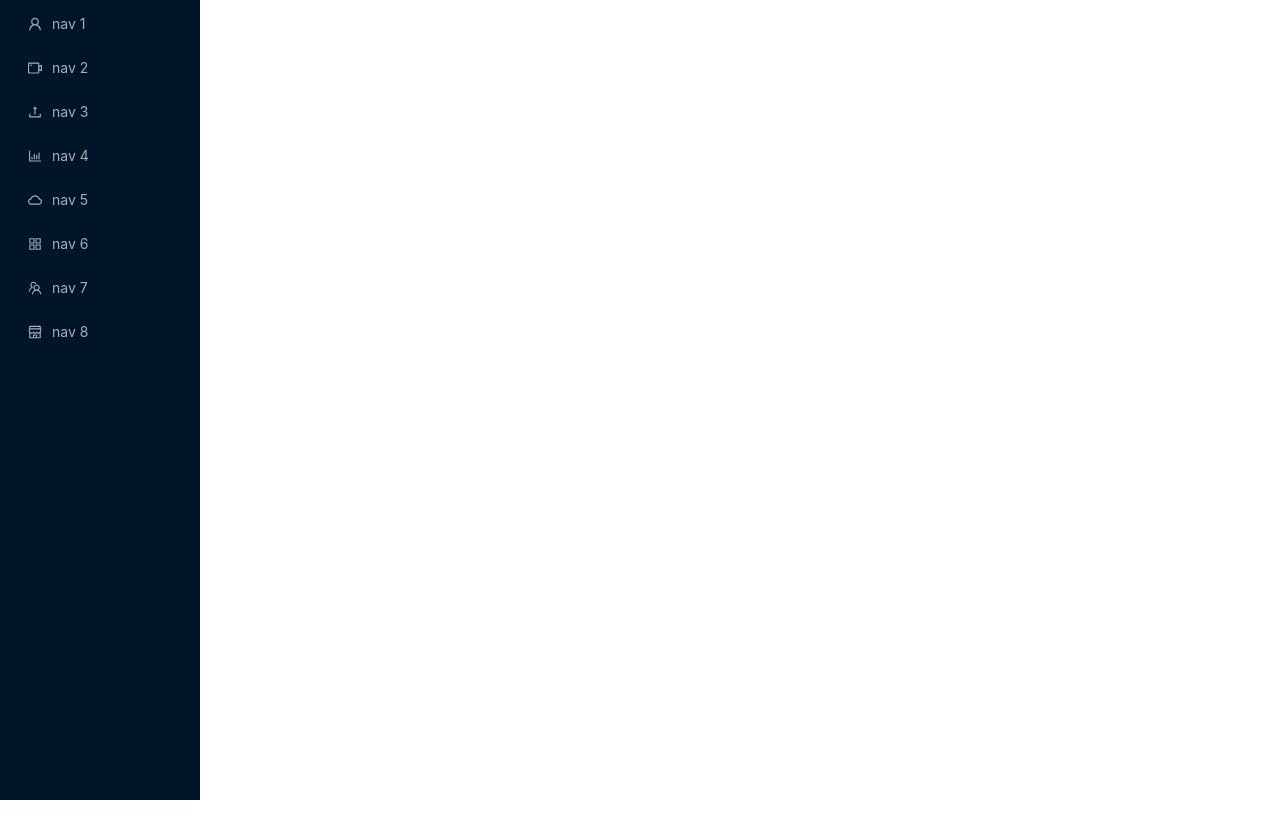
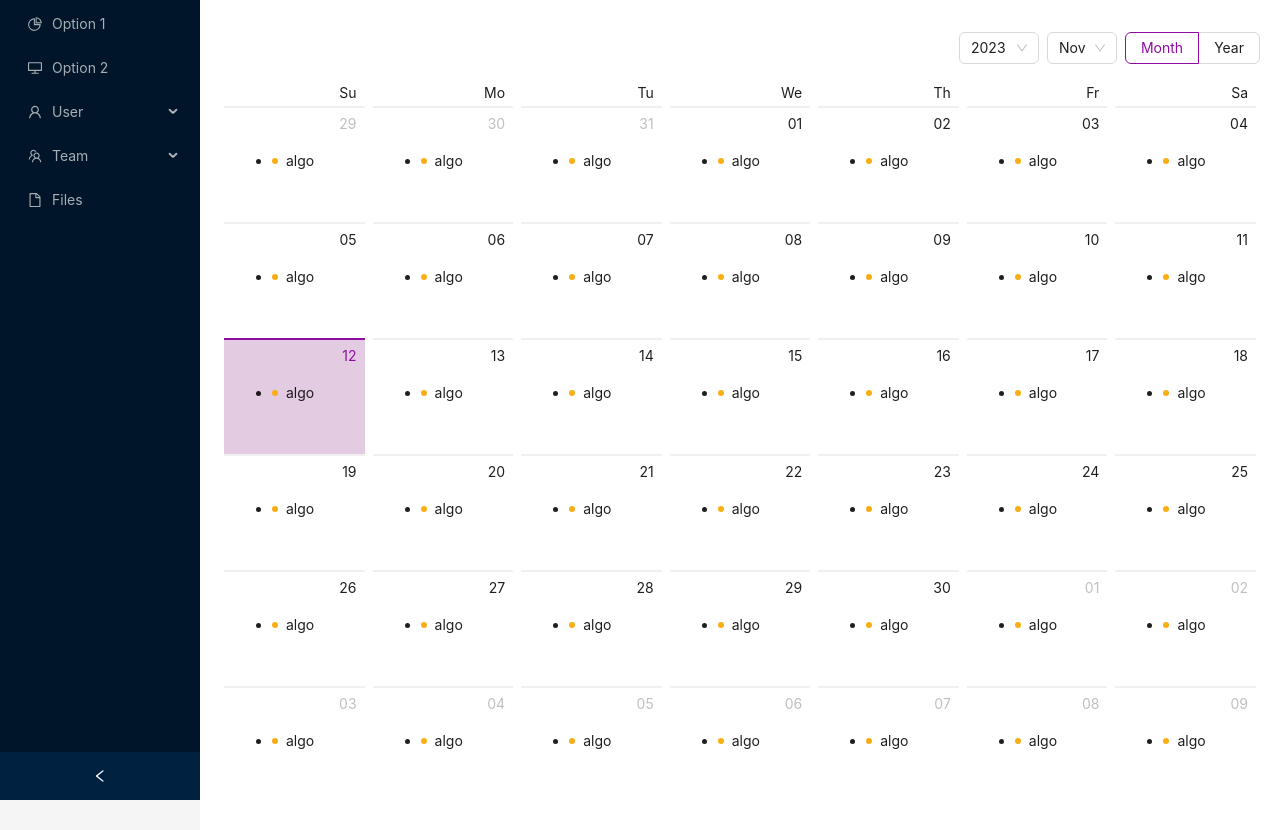
Before and after one commit to FlavioBernaski/SaveMyMoneyWeb, a React (Create React App) app: page / in a window 1280 px wide. Before the commit the page ends 800 px from the top, so only its background shows below. Built offline with nearby package versions, Linux system fonts and the light colour scheme.

Commit message:
Arrumando as telas de login e dashboard

```diff
--- a/src/pages/Cadastro.tsx
+++ b/src/pages/Cadastro.tsx
@@ -49,7 +49,7 @@ const Login: React.FC = () => {
                 <Button type="primary" htmlType="submit" className="login-form-button">
                     Cadastrar
                 </Button>
-                Já tem uma conta? <Link to="/cadastro">Faça login!</Link>
+                Já tem uma conta? <Link to="/login">Faça login!</Link>
             </Form.Item>
         </Form>
         </div>
--- a/src/pages/Dashboard.tsx
+++ b/src/pages/Dashboard.tsx
@@ -1,40 +1,89 @@
-import {Layout, Menu} from 'antd';
-import React from 'react';
-import Sider from "antd/lib/layout/Sider";
+import {Badge, BadgeProps, Calendar, CalendarProps, Layout, Menu} from 'antd';
+import React, {useState} from 'react';
 import {MenuProps} from "antd/lib";
-import {
-    AppstoreOutlined,
-    BarChartOutlined,
-    CloudOutlined, ShopOutlined, TeamOutlined,
-    UploadOutlined,
-    UserOutlined,
-    VideoCameraOutlined
-} from "@ant-design/icons";
+import type {Dayjs} from 'dayjs';
+import {DesktopOutlined, FileOutlined, PieChartOutlined, TeamOutlined, UserOutlined} from "@ant-design/icons";
+
+const {Header, Content, Footer, Sider} = Layout;
+
+type MenuItem = Required<MenuProps>['items'][number];
+
+function getItem(
+    label: React.ReactNode,
+    key: React.Key,
+    icon?: React.ReactNode,
+    children?: MenuItem[],
+): MenuItem {
+    return {
+        key,
+        icon,
+        children,
+        label,
+    } as MenuItem;
+}
 
 const Login: React.FC = () => {
-    const items: MenuProps['items'] = [
-        UserOutlined,
-        VideoCameraOutlined,
-        UploadOutlined,
-        BarChartOutlined,
-        CloudOutlined,
-        AppstoreOutlined,
-        TeamOutlined,
-        ShopOutlined,
-    ].map((icon, index) => ({
-        key: String(index + 1),
-        icon: React.createElement(icon),
-        label: `nav ${index + 1}`,
-    }));
+
+    const getListData = (value: Dayjs) => {
+        let listData;
+        return [{type: "warning", content: "algo"}];
+    }
+    const monthCellRender = (value: Dayjs) => {
+        const num = value.get("month");
+        return num ? (
+            <div className="notes-month">
+                <section>{num}</section>
+                <span>Backlog number</span>
+            </div>
+        ) : null;
+    };
+
+    const dateCellRender = (value: Dayjs) => {
+        const listData = getListData(value);
+        return (
+            <ul className="events">
+                {listData.map((item) => (
+                    <li key={item.content}>
+                        <Badge status={item.type as BadgeProps['status']} text={item.content}/>
+                    </li>
+                ))}
+            </ul>
+        );
+    };
+    const cellRender: CalendarProps<Dayjs>['cellRender'] = (current, info) => {
+        if (info.type === 'date') return dateCellRender(current);
+        if (info.type === 'month') return monthCellRender(current);
+        return info.originNode;
+    }
+
+    const [collapsed, setCollapsed] = useState(false);
+
+    const items: MenuItem[] = [
+        getItem('Option 1', '1', <PieChartOutlined/>),
+        getItem('Option 2', '2', <DesktopOutlined/>),
+        getItem('User', 'sub1', <UserOutlined/>, [
+            getItem('Tom', '3'),
+            getItem('Bill', '4'),
+            getItem('Alex', '5'),
+        ]),
+        getItem('Team', 'sub2', <TeamOutlined/>, [getItem('Team 1', '6'), getItem('Team 2', '8')]),
+        getItem('Files', '9', <FileOutlined/>),
+    ];
+
     return (
-        <Layout>
-            <Sider style={{
-                overflow:"auto",
-                height:"100vh",
-                position: "fixed"
-            }}>
+        <Layout hasSider={true}>
+            <Sider collapsible={true} collapsed={collapsed}
+                   onCollapse={(value) => {
+                       setCollapsed(value)
+                   }}
+                   className={"menu-sider"} style={{overflow: "auto", height: "100hv",position: "fixed", left: 0, top: 0, bottom: 0}}>
                 <Menu theme={"dark"} mode={"inline"} items={items}/>
             </Sider>
+            <Layout style={{marginLeft: collapsed ? 100 : 200}}>
+                <Content>
+                    <Calendar cellRender={cellRender} style={{padding: "20px"}}/>
+                </Content>
+            </Layout>
         </Layout>
     );
 }
--- a/src/pages/Login.tsx
+++ b/src/pages/Login.tsx
@@ -5,7 +5,7 @@ import {Link, redirect} from "react-router-dom";
 
 const Login: React.FC = () => {
     const logar = (values: any) => {
-        redirect("/");
+        console.log('Received values of form: ', values);
     };
     return (
         <Form name={"formLogin"}
```
